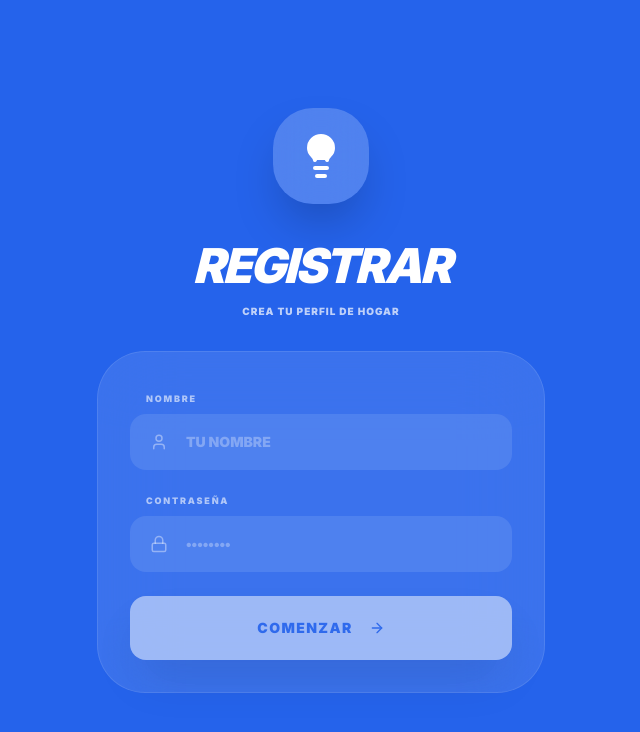
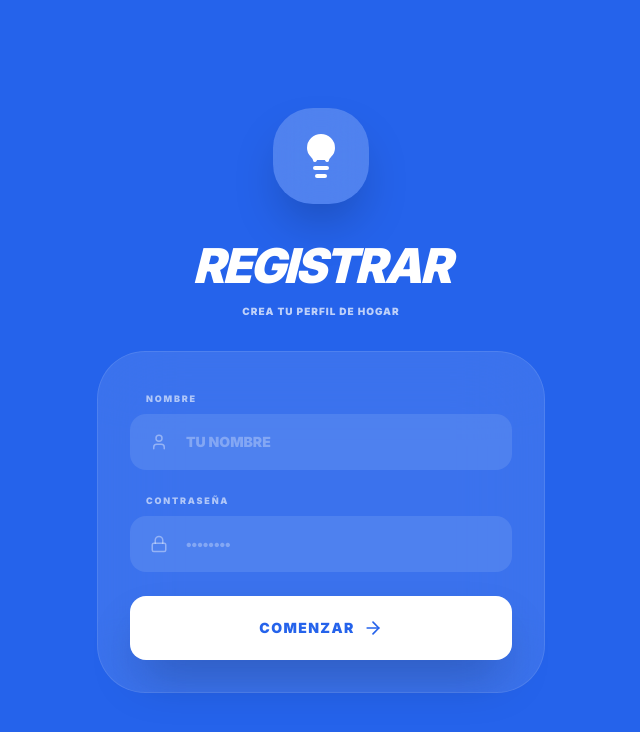
Before and after one commit to luiscer1/ControlLuz, a Next.js app: page / in a window 1280 px wide. Shown: the top 732 px of the page, without its empty margins (319-959 px from the left). Built offline with nearby package versions, Linux system fonts and the light colour scheme.

Commit message:
ya no te dije que aumentaras mas el tamaño dejalo como estaba

```diff
--- a/src/app/page.tsx
+++ b/src/app/page.tsx
@@ -247,13 +247,13 @@ export default function Home() {
               </div>
             </div>
 
-            <Button
+            <button
               onClick={handleAccess}
               disabled={!nameInput.trim() || !passInput.trim()}
-              className="w-full h-16 rounded-2xl bg-white text-primary hover:bg-white/90 font-black uppercase text-sm tracking-widest shadow-2xl action-button"
+              className="w-full h-16 rounded-2xl bg-white text-primary hover:bg-white/90 font-black uppercase text-sm tracking-widest shadow-2xl action-button flex items-center justify-center"
             >
               {!hasAccount ? 'COMENZAR' : 'ENTRAR'} <ArrowRight size={20} className="ml-2" />
-            </Button>
+            </button>
           </div>
         </div>
       </div>
--- a/src/components/GuideTab.tsx
+++ b/src/components/GuideTab.tsx
@@ -67,7 +67,7 @@ void setup() {
           <Settings2 size={14} /> MANUAL TÉCNICO
         </div>
 
-        <h2 className="text-6xl md:text-9xl font-black tracking-tight uppercase text-slate-900 leading-none italic break-words">CONFIGURACIÓN</h2>
+        <h2 className="text-6xl font-black tracking-tight uppercase text-slate-900 leading-none italic break-words">CONFIGURACIÓN</h2>
       </div>
 
       <div className="space-y-6">
```
Also changed, not shown: src/components/DeviceCard.tsx (line endings or trailing spaces).
